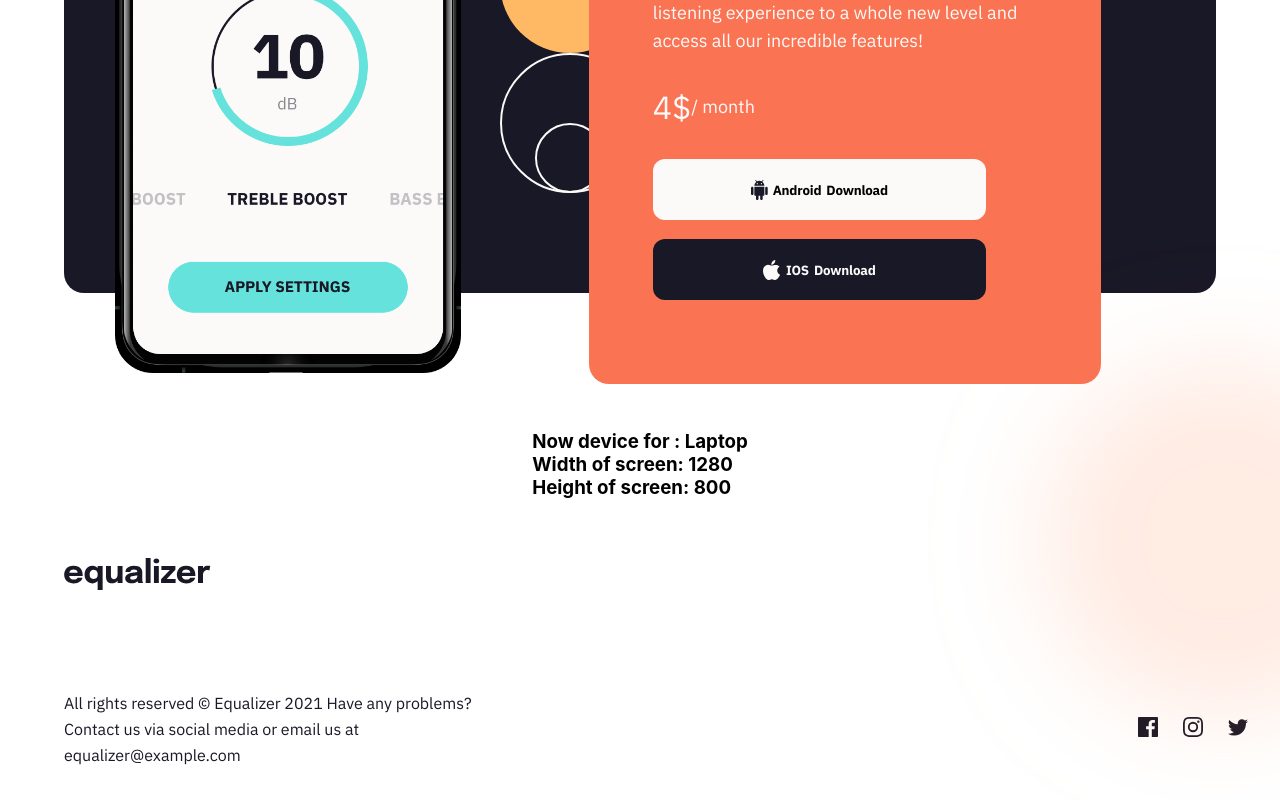
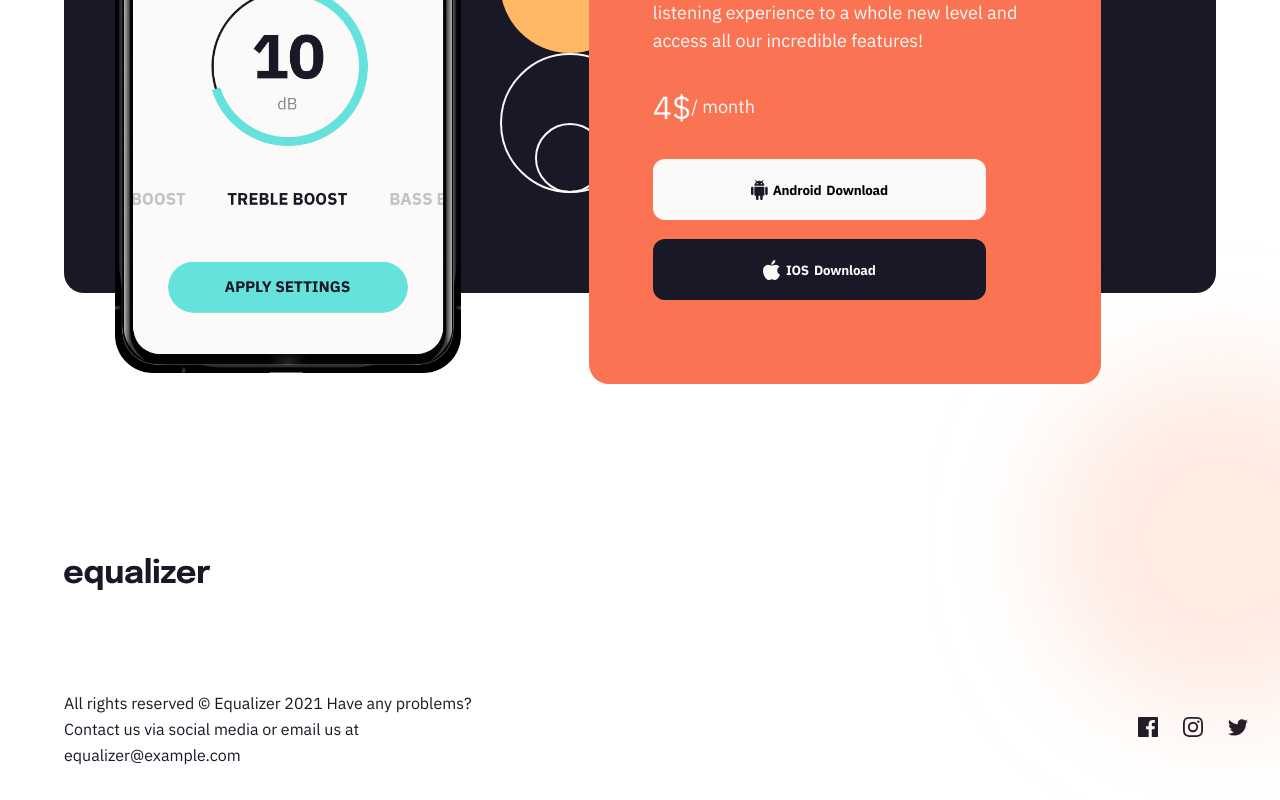
Before and after one commit to brunomoleta/equalizer-landing-page, a React (Create React App) app: page / in a window 1280 px wide. Shown: the part 1018-1818 px from the top of the page. Built offline with nearby package versions, Linux system fonts and the light colour scheme.

Commit message:
update and to deploy

```diff
--- a/src/pages/LandingPage.tsx
+++ b/src/pages/LandingPage.tsx
@@ -64,11 +64,11 @@ class LandingPage extends Component {
         <Header windowWidth={windowWidth} windowHeight={windowHeight} />
         <Card />
         <Footer />
-        <StyledScreenDetect>
+        {/* <StyledScreenDetect>
           <h1>Now device for : {screenNow}</h1>
           <h1>Width of screen: {windowWidth}</h1>
           <h1>Height of screen: {windowHeight}</h1>
-        </StyledScreenDetect>
+        </StyledScreenDetect> */}
       </StyledLandingPage>
     );
   }
```
